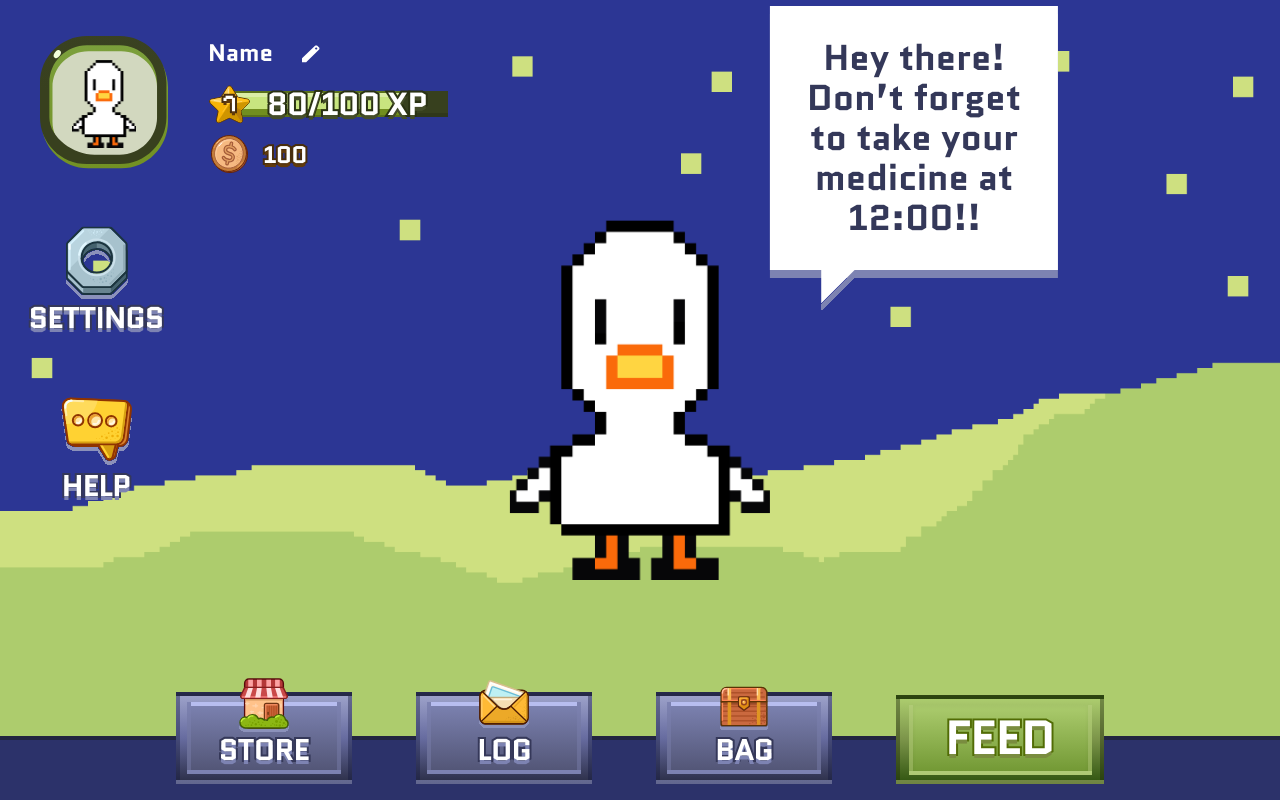
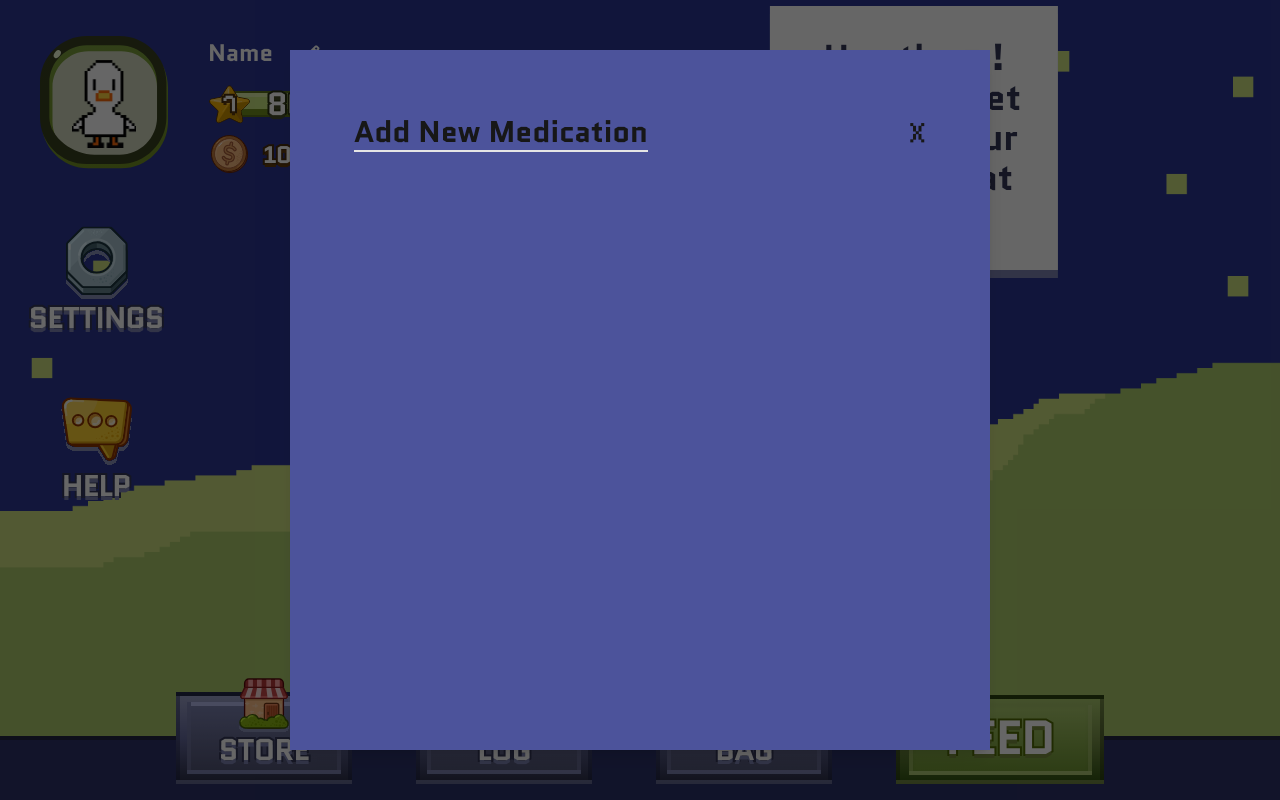
Before and after one commit to GTBitsOfGood/ican, a Next.js app: page / in a window 1280 px wide. Built offline with nearby package versions, Linux system fonts and the light colour scheme.

Commit message:
created modal template

```diff
--- /dev/null
+++ b/src/components/modals/addMedication/modal.tsx
@@ -0,0 +1,23 @@
+import ModalBackground from "../modalBackground";
+import ModalContainer from "../modalContainer";
+import { Dispatch, SetStateAction } from "react";
+
+interface addMedicationModalProps {
+  setAddMedicationVisibility: Dispatch<SetStateAction<boolean>>;
+}
+
+export default function AddMedicationModal({
+  setAddMedicationVisibility,
+}: addMedicationModalProps) {
+  return (
+    <ModalBackground>
+      <ModalContainer
+        className="w-[700px] h-[700px] bg-icanBlue-200"
+        title="Add New Medication"
+        setVisibility={setAddMedicationVisibility}
+      >
+        <div></div>
+      </ModalContainer>
+    </ModalBackground>
+  );
+}
--- /dev/null
+++ b/src/components/modals/modalBackground.tsx
@@ -0,0 +1,13 @@
+import { ReactNode } from "react";
+
+interface modalBackgroundProps {
+  children: ReactNode;
+}
+
+export default function ModalBackground({ children }: modalBackgroundProps) {
+  return (
+    <div className="z-30 fixed w-full h-full bg-black/60 top-0 left-0">
+      {children}
+    </div>
+  );
+}
--- /dev/null
+++ b/src/components/modals/modalContainer.tsx
@@ -0,0 +1,34 @@
+import { ReactNode, Dispatch, SetStateAction } from "react";
+
+interface modalContainerProps {
+  children: ReactNode;
+  className?: string;
+  title: string;
+  setVisibility: Dispatch<SetStateAction<boolean>>;
+}
+
+export default function ModalContainer({
+  children,
+  className,
+  title,
+  setVisibility,
+}: modalContainerProps) {
+  return (
+    <div
+      className={`z-30 absolute top-1/2 left-1/2 translate -translate-x-1/2 -translate-y-1/2 shadow-lg p-16 ${className}`}
+    >
+      <div className="flex justify-between">
+        <div className="font-quantico border-b-2 font-bold text-3xl">
+          {title}
+        </div>
+        <div
+          className="font-pixelify text-3xl cursor-pointer"
+          onClick={() => setVisibility(false)}
+        >
+          X
+        </div>
+      </div>
+      {children}
+    </div>
+  );
+}
--- a/src/pages/index.tsx
+++ b/src/pages/index.tsx
@@ -8,7 +8,13 @@ import ProfilePicture from "@/components/ui/ProfilePicture";
 
 import { characterImages } from "@/types/characters";
 
+import AddMedicationModal from "@/components/modals/addMedication/modal";
+import { useState } from "react";
+
 export default function Home() {
+  const [addMedicationVisible, setAddMedicationVisibility] =
+    useState<boolean>(true);
+
   const pet = "duck";
   return (
     <div className="min-h-screen flex flex-col relative">
@@ -50,6 +56,12 @@ export default function Home() {
           </div>
         </div>
       </div>
+
+      {addMedicationVisible && (
+        <AddMedicationModal
+          setAddMedicationVisibility={setAddMedicationVisibility}
+        />
+      )}
     </div>
   );
 }
```
Also changed, not shown: tsconfig.json (line endings or trailing spaces).
